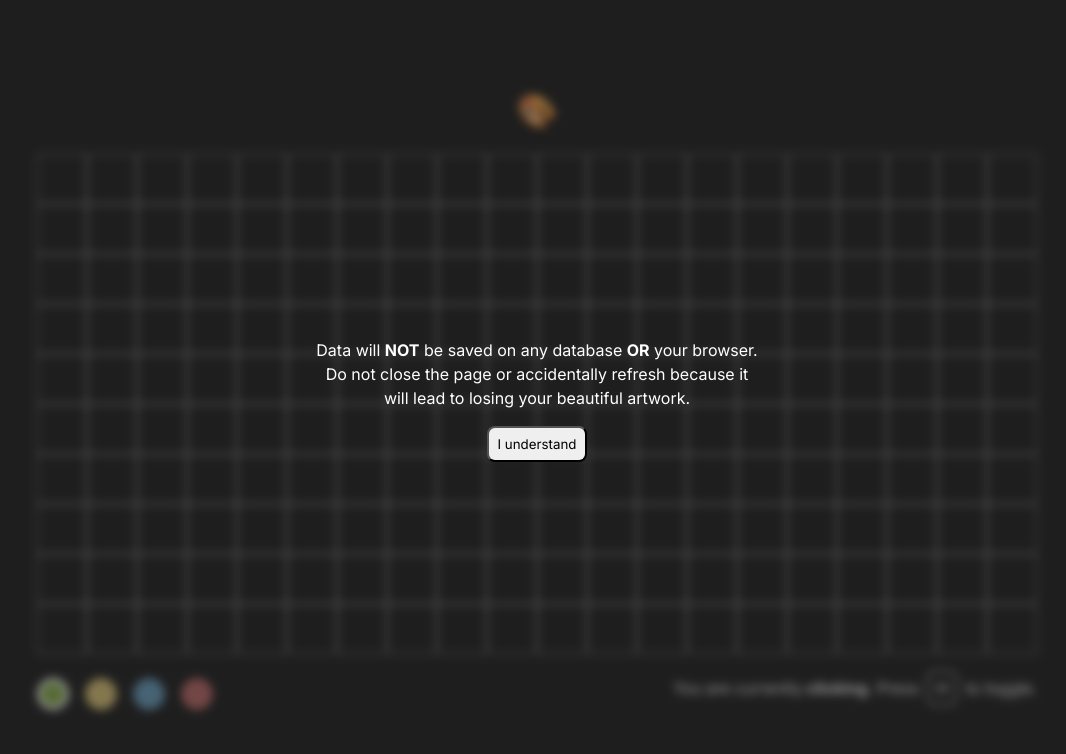
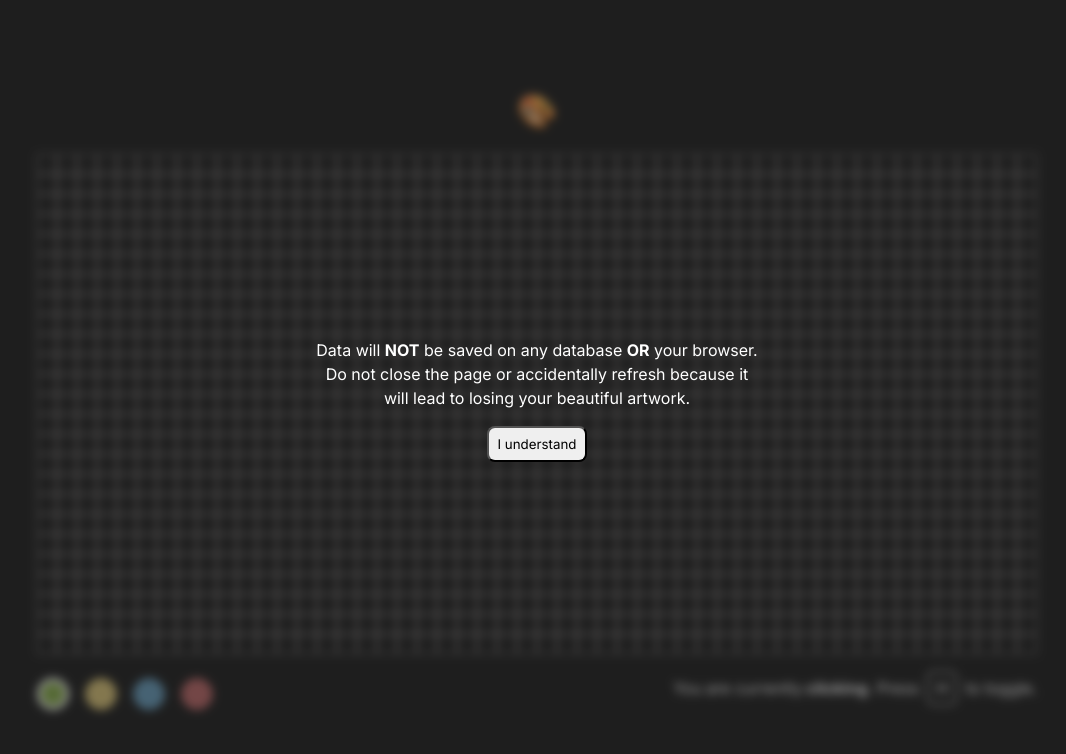
Before and after one commit to tonsz/click-board, a plain HTML site: page index.html in a window 1280 px wide. Shown: the whole page, without its empty margins (103-1169 px from the left). Drawn offline with nearby package versions, Linux system fonts and the light colour scheme.

Commit message:
added suggestion

```diff
--- a/script.js
+++ b/script.js
@@ -1,6 +1,6 @@
 $(document).ready(function () {
-  let cols = $(".container").width() / 50;
-  let rows = $(".container").height() / 50;
+  let cols = $(".container").width() / 20;
+  let rows = $(".container").height() / 20;
 
   let activity = "click";
   let curColorClass = "lime";
--- a/style.css
+++ b/style.css
@@ -39,8 +39,8 @@ body {
   flex-wrap: wrap;
 }
 .box {
-  width: 50px;
-  height: 50px;
+  width: 20px;
+  height: 20px;
   border: 1px solid #928f8f;
   cursor: pointer;
 }
```
Also changed, not shown: 1 other file.
